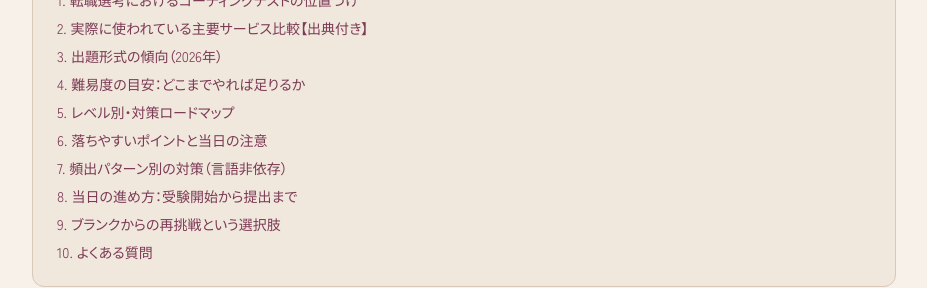
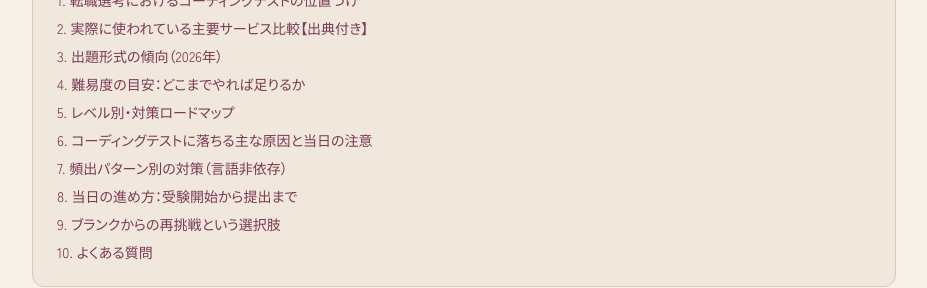
Before and after one commit to webmaster0818/women-engineer-navi, a Next.js app: page /articles/coding-test in a window 1280 px wide. Shown: the part 900-1188 px from the top of the page, without its empty margins (176-1103 px from the left). Built offline with nearby package versions, Linux system fonts and the light colour scheme.

Commit message:
coding-test: h2を「コーディングテストに落ちる主な原因と当日の注意」に・dateModified/lastmod 11/09
Co-Authored-By: Claude Opus 5.5 <noreply@anthropic.com>

```diff
--- a/app/articles/coding-test/page.tsx
+++ b/app/articles/coding-test/page.tsx
@@ -22,7 +22,7 @@ const structuredData = {
   "@type": "Article",
   headline: "転職のコーディングテスト対策ガイド｜出題形式・難易度・対策ロードマップ【2026年】",
   datePublished: "2026-04-29",
-  dateModified: "2026-07-07",
+  dateModified: "2026-11-09",
   author: { "@type": "Organization", name: "CareeHUB for woman", url: "https://women-engineer.com" },
   publisher: { "@type": "Organization", name: "CareeHUB for woman", url: "https://women-engineer.com" },
   description:
@@ -163,7 +163,7 @@ export default function CodingTestPage() {
               <li><a href="#sec3" className="hover:underline" style={{ color: "#7c3a55" }}>3. 出題形式の傾向（2026年）</a></li>
               <li><a href="#sec4" className="hover:underline" style={{ color: "#7c3a55" }}>4. 難易度の目安：どこまでやれば足りるか</a></li>
               <li><a href="#sec5" className="hover:underline" style={{ color: "#7c3a55" }}>5. レベル別・対策ロードマップ</a></li>
-              <li><a href="#sec6" className="hover:underline" style={{ color: "#7c3a55" }}>6. 落ちやすいポイントと当日の注意</a></li>
+              <li><a href="#sec6" className="hover:underline" style={{ color: "#7c3a55" }}>6. コーディングテストに落ちる主な原因と当日の注意</a></li>
               <li><a href="#sec-patterns" className="hover:underline" style={{ color: "#7c3a55" }}>7. 頻出パターン別の対策（言語非依存）</a></li>
               <li><a href="#sec-flow" className="hover:underline" style={{ color: "#7c3a55" }}>8. 当日の進め方：受験開始から提出まで</a></li>
               <li><a href="#sec7" className="hover:underline" style={{ color: "#7c3a55" }}>9. ブランクからの再挑戦という選択肢</a></li>
@@ -372,7 +372,7 @@ export default function CodingTestPage() {
       {/* sec6 落ちやすいポイントと当日の注意 */}
       <section id="sec6" className="py-10" style={{ backgroundColor: "#f0e7dd" }}>
         <div className="mx-auto max-w-4xl px-4">
-          <h2 className="text-2xl font-bold mb-6">落ちやすいポイントと当日の注意</h2>
+          <h2 className="text-2xl font-bold mb-6">コーディングテストに落ちる主な原因と当日の注意</h2>
           <div className="space-y-4 text-text-light leading-relaxed mb-6">
             <p>実力はあるのにスコアを落とす典型パターンは決まっています。事前に知っておくだけで防げるものばかりです。</p>
           </div>
```
Also changed, not shown: 1 other file (tests, documents, lock files or other folders).
